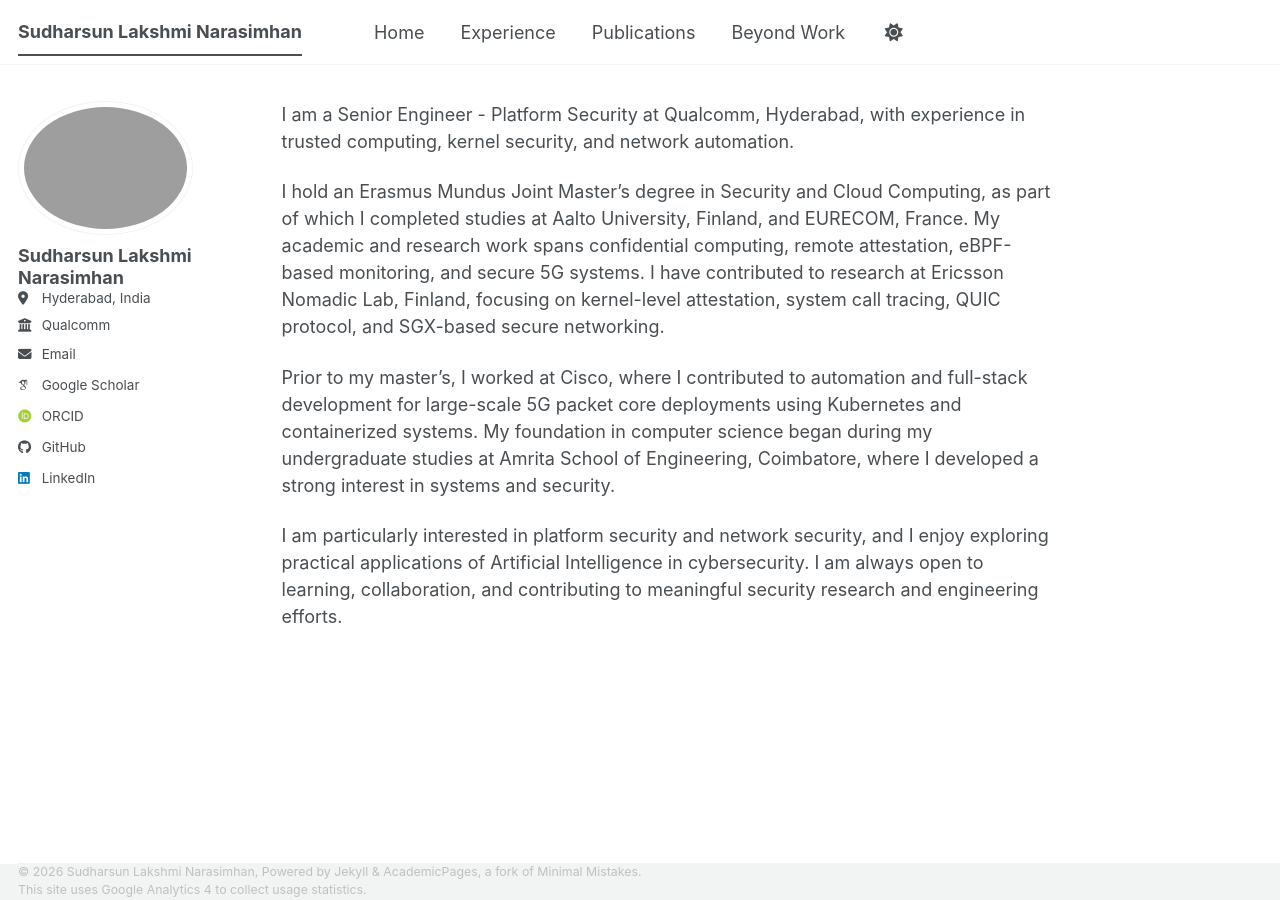
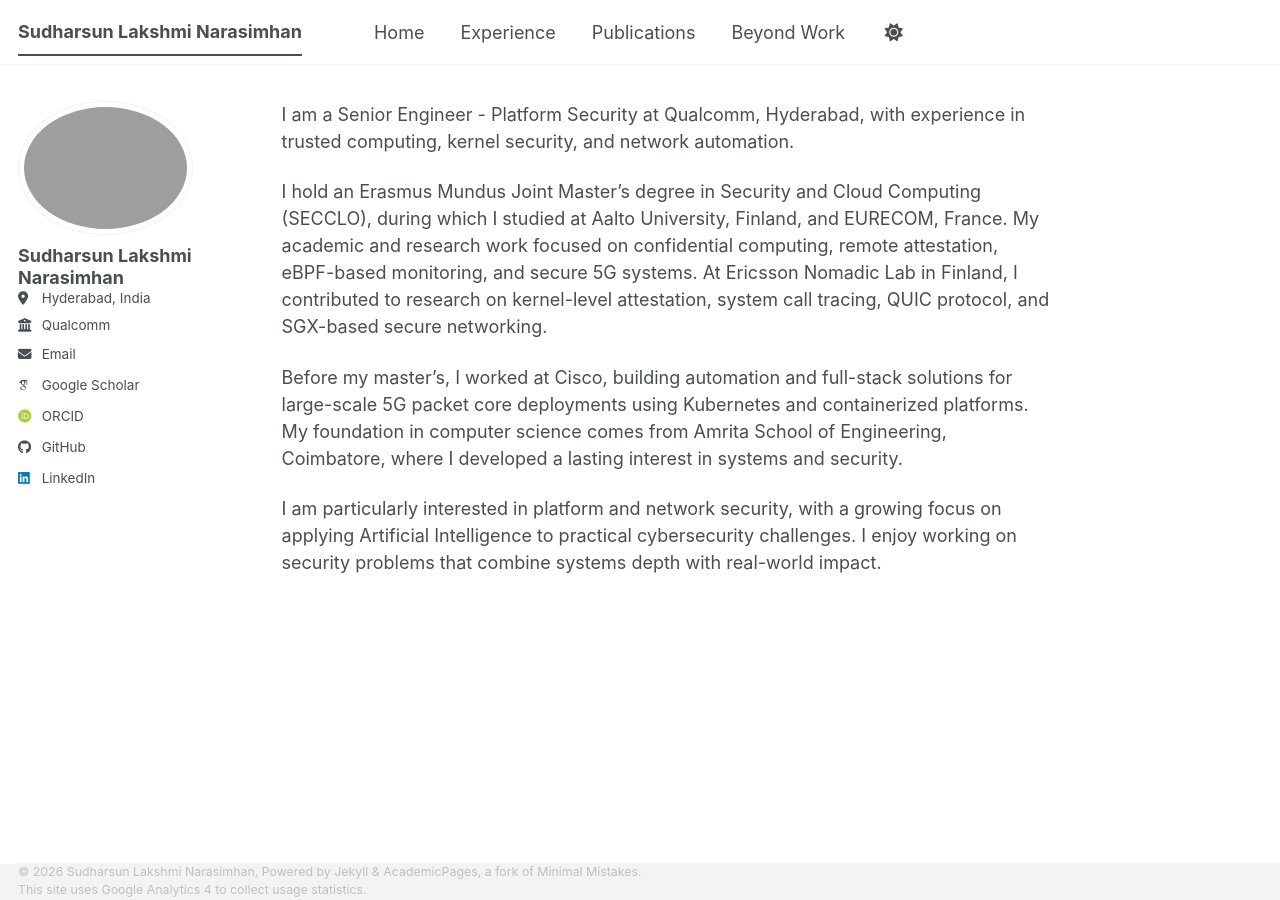
Before and after one commit to sudlaksh/sudlaksh.github.io, a Jekyll site: the page built from _pages/about.md, in a window 1280 px wide. Built offline with Jekyll 4.4.1, drawn with Linux system fonts in a browser that asks for light colours; some web fonts are replaced; a script bundle is joined from its source files by our own code; library files that are not in the unit come from our copies.

Commit message:
Update personal description in about.md
Revised the about section for clarity and conciseness.

```diff
--- a/_pages/about.md
+++ b/_pages/about.md
@@ -7,8 +7,8 @@ redirect_from:
 ---
 I am a Senior Engineer - Platform Security at Qualcomm, Hyderabad, with experience in trusted computing, kernel security, and network automation.
 
-I hold an Erasmus Mundus Joint Master’s degree in Security and Cloud Computing, as part of which I completed studies at Aalto University, Finland, and EURECOM, France. My academic and research work spans confidential computing, remote attestation, eBPF-based monitoring, and secure 5G systems. I have contributed to research at Ericsson Nomadic Lab, Finland, focusing on kernel-level attestation, system call tracing, QUIC protocol, and SGX-based secure networking.
+I hold an Erasmus Mundus Joint Master’s degree in Security and Cloud Computing (SECCLO), during which I studied at Aalto University, Finland, and EURECOM, France. My academic and research work focused on confidential computing, remote attestation, eBPF-based monitoring, and secure 5G systems. At Ericsson Nomadic Lab in Finland, I contributed to research on kernel-level attestation, system call tracing, QUIC protocol, and SGX-based secure networking.
 
-Prior to my master’s, I worked at Cisco, where I contributed to automation and full-stack development for large-scale 5G packet core deployments using Kubernetes and containerized systems. My foundation in computer science began during my undergraduate studies at Amrita School of Engineering, Coimbatore, where I developed a strong interest in systems and security.
+Before my master’s, I worked at Cisco, building automation and full-stack solutions for large-scale 5G packet core deployments using Kubernetes and containerized platforms. My foundation in computer science comes from Amrita School of Engineering, Coimbatore, where I developed a lasting interest in systems and security.
 
-I am particularly interested in platform security and network security, and I enjoy exploring practical applications of Artificial Intelligence in cybersecurity. I am always open to learning, collaboration, and contributing to meaningful security research and engineering efforts.
+I am particularly interested in platform and network security, with a growing focus on applying Artificial Intelligence to practical cybersecurity challenges. I enjoy working on security problems that combine systems depth with real-world impact.
```
